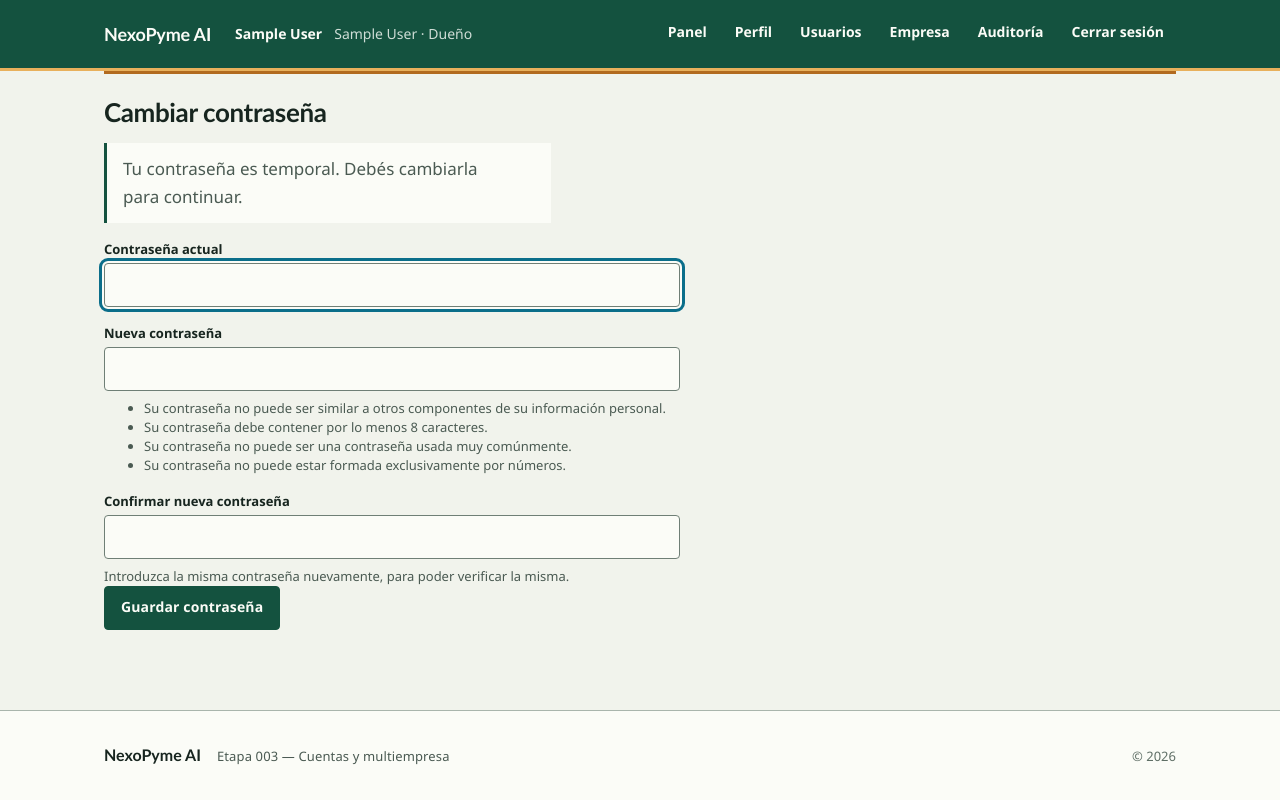
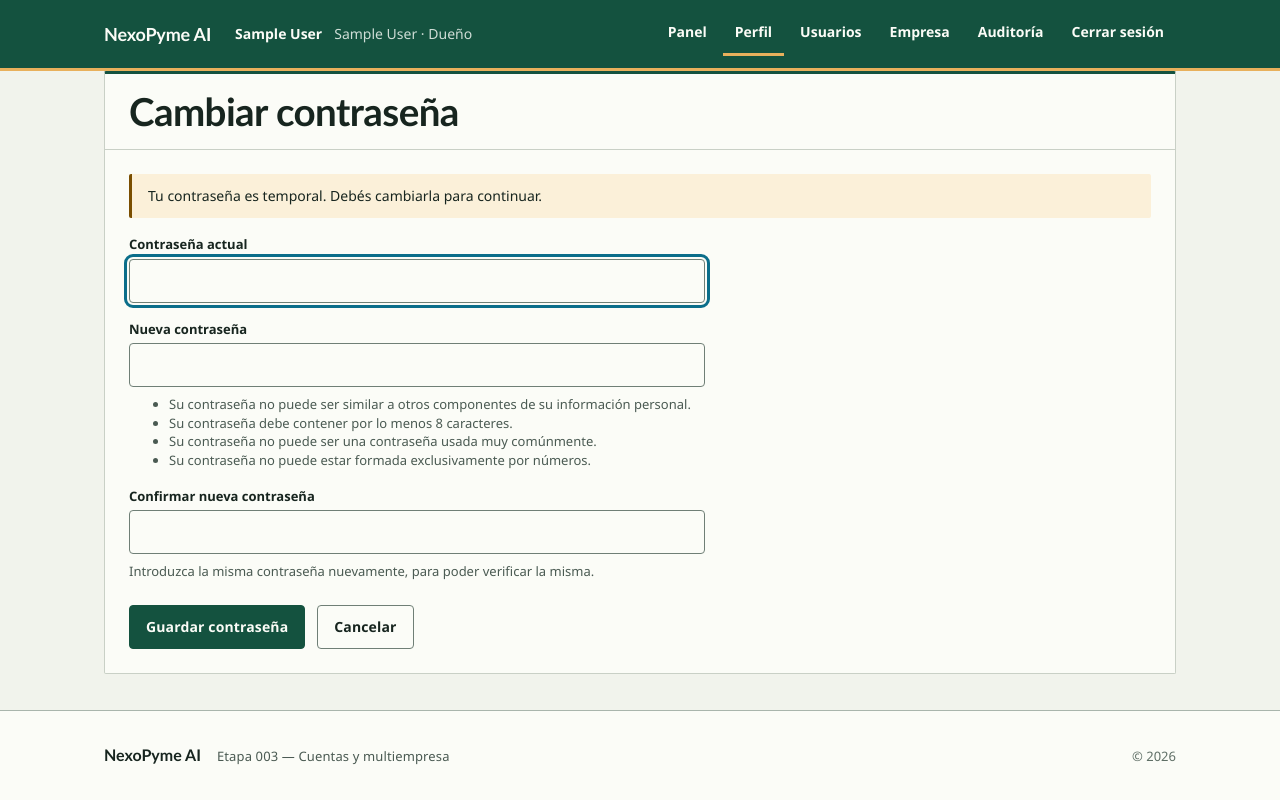
Before and after one commit to solanomillo/nexopyme-ai, a Django app: page /password/ in a window 1280 px wide. Run offline with Django 5.2, Linux system fonts and the light colour scheme; a user stored in the database is signed in; tables that the repository leaves empty hold one stand-in row (values such as "Sample post"); parts of the project's set-up code (start-up, migrations or seed data) failed here and were passed over.

Commit message:
feat(ui): migrate Mostrador profile, password and error screens
- add the profile identity sheet and password change form
- render 403 and 404 with the shared error page
- remove generic panels, naked selectors and legacy aliases
- keep the scoped home compatibility block until P2
- record T-09 approval and visual evidence

```diff
--- a/static/css/main.css
+++ b/static/css/main.css
@@ -44,16 +44,7 @@
   --color-header-ink: #fbfcf7;
   --color-header-muted: #cfddd6;
   --color-header-accent: #e8b05c;
-
-  /* Compatibilidad heredada — se retira por hitos: color P0 en T-06,
-     .panel* y selectores en T-09, home hasta P2. */
-  --color-paper: var(--color-canvas);
-  --color-paper-raised: var(--color-surface);
-  --color-rule: var(--color-border);
-  --color-rule-strong: var(--color-border-strong);
-  --color-accent-deep: #084c57;
-  --color-danger-bg: var(--color-danger-soft);
-  --color-danger-ink: var(--color-danger);
+  --color-header-hover: rgba(251, 252, 247, 0.08);
 
   /* Tipografía */
   --font-display: "Candara", "Optima", "Segoe UI", system-ui, sans-serif;
@@ -77,7 +68,6 @@
 
   /* Aliases heredados exactos de 6893e59 para las reglas no migradas y la
      home; se retiran al migrar cada consumidor. */
-  --text-xs: 0.8125rem;
   --text-sm: 0.9375rem;
   --text-base: 1.0625rem;
   --text-lg: 1.25rem;
@@ -90,7 +80,6 @@
   --line-h3: 1.25;
   --line-copy: 1.55;
   --line-tight: 1.15;
-  --line-body: 1.65;
   --line-small: 1.45;
 
   --measure-body: 66ch;
@@ -101,8 +90,6 @@
   --measure-table: 40ch;
   --measure: 62ch;
   --measure-narrow: 46ch;
-  --measure-display: 22ch;
-  --measure-title: 26ch;
   --measure-form: 36rem;
   --measure-login: 28rem;
 
@@ -123,8 +110,6 @@
   --content-max: 72rem;
 
   /* Bordes, radios y foco */
-  --rule-hairline: 1px solid var(--color-border);
-  --rule-hairline-strong: 1px solid var(--color-rule-strong);
   --radius-sm: 2px;
   --radius-control: 4px;
   --radius-pill: 999px;
@@ -763,22 +710,7 @@ samp {
   margin-top: var(--space-5);
 }
 
-[role="status"] {
-  margin-top: var(--space-4);
-  padding: var(--space-3) var(--space-4);
-  border-left: 3px solid var(--color-primary);
-  background-color: var(--color-surface);
-}
-
-.login {
-  max-width: var(--measure-login);
-}
-
 .login form {
-  margin-top: var(--space-4);
-}
-
-.error-actions {
   margin-top: var(--space-4);
 }
 
@@ -913,6 +845,11 @@ samp {
 }
 
 .sheet__header {
+  display: flex;
+  flex-wrap: wrap;
+  align-items: center;
+  justify-content: space-between;
+  gap: var(--space-3);
   border-bottom: 1px solid var(--color-border);
 }
 
@@ -925,7 +862,7 @@ samp {
 }
 
 .sheet__title {
-  font-size: var(--text-h2);
+  font-size: var(--text-h1);
 }
 
 .context-strip {
@@ -1215,18 +1136,6 @@ table select:hover {
   width: 100%;
 }
 
-.sheet__header {
-  display: flex;
-  flex-wrap: wrap;
-  align-items: center;
-  justify-content: space-between;
-  gap: var(--space-3);
-}
-
-.sheet__title {
-  font-size: var(--text-h1);
-}
-
 .work-list__heading {
   margin-top: var(--space-6);
   font-size: var(--text-h2);
@@ -1424,25 +1329,25 @@ table select:hover {
   padding-block: var(--space-7) var(--space-8);
 }
 
-.panel {
+.home-panels .panel {
   padding-block: var(--space-5) var(--space-6);
   border-top: 1px solid var(--color-border);
 }
 
-.panel--stage {
+.home-panels .panel--stage {
   border-top: 3px solid var(--color-accent);
 }
 
-.panel--next {
+.home-panels .panel--next {
   border-top: 3px solid var(--color-border);
 }
 
-.panel__title {
+.home-panels .panel__title {
   font-size: var(--text-xl);
   font-weight: 700;
 }
 
-.panel__stage {
+.home-panels .panel__stage {
   margin-top: var(--space-4);
   color: var(--color-accent-ink);
   font-family: var(--font-serif);
@@ -1451,7 +1356,7 @@ table select:hover {
   line-height: 1.4;
 }
 
-.panel__text {
+.home-panels .panel__text {
   max-width: var(--measure-narrow);
   margin-top: var(--space-4);
   color: var(--color-ink-soft);
@@ -1600,12 +1482,12 @@ button.site-nav__link {
     column-gap: clamp(2rem, 5vw, 4rem);
   }
 
-  .panel {
+  .home-panels .panel {
     padding-top: var(--space-5);
   }
 }
 
-/* 14. Responsive — 1440 px
+/* 19. Responsive — 1440 px
    ========================================================================== */
 
 @media (min-width: 90rem) {
--- a/templates/accounts/password_change.html
+++ b/templates/accounts/password_change.html
@@ -3,13 +3,16 @@
 {% block title %}Cambiar contraseña — NexoPyme AI{% endblock %}
 
 {% block content %}
-<section class="panel panel--stage" aria-labelledby="password-title">
-  <h1 class="panel__title" id="password-title">Cambiar contraseña</h1>
+<section class="sheet sheet--accent" aria-labelledby="password-title">
+  <header class="sheet__header">
+    <h1 class="sheet__title" id="password-title">Cambiar contraseña</h1>
+  </header>
 
+  <div class="sheet__body">
     {% if request.must_change_password %}
-  <p class="panel__text" role="status">
-    Tu contraseña es temporal. Debés cambiarla para continuar.
-  </p>
+    <div class="alert alert--warning" role="status">
+      <p>Tu contraseña es temporal. Debés cambiarla para continuar.</p>
+    </div>
     {% endif %}
 
     {% if form.non_field_errors %}
@@ -40,15 +43,19 @@
       </div>
       {% endfor %}
 
+      <div class="form-actions">
         <button class="button button--primary" type="submit" data-loading-label="Guardando…">Guardar contraseña</button>
+        <a class="button button--secondary" href="{% url 'accounts:profile' %}">Cancelar</a>
+      </div>
     </form>
+  </div>
 </section>
 {% endblock %}
 
 {% block scripts %}
 <script>
   (function () {
-    var form = document.querySelector(".panel form");
+    var form = document.querySelector(".sheet form");
     if (!form) {
       return;
     }
--- a/templates/base_panel.html
+++ b/templates/base_panel.html
@@ -26,7 +26,7 @@
               <a class="app-header__link" href="{% url 'accounts:panel' %}"{% if request.resolver_match.url_name == "panel" %} aria-current="page"{% endif %}>Panel</a>
             </li>
             <li class="app-header__item">
-              <a class="app-header__link" href="{% url 'accounts:profile' %}"{% if request.resolver_match.url_name == "profile" or request.resolver_match.url_name == "profile_detail" %} aria-current="page"{% endif %}>Perfil</a>
+              <a class="app-header__link" href="{% url 'accounts:profile' %}"{% if request.resolver_match.url_name == "profile" or request.resolver_match.url_name == "profile_detail" or request.resolver_match.url_name == "password_change" %} aria-current="page"{% endif %}>Perfil</a>
             </li>
             {% if panel_nav.users %}
             <li class="app-header__item">
```
Also changed, not shown: other parts of static/css/main.css (+41 -131 lines), specs/004-rediseno-visual/spec.md (+1 -1 lines), specs/004-rediseno-visual/tasks.md (+5 -5 lines), templates/accounts/profile.html (+24 -14 lines), templates/errors/403.html (+8 -5 lines), templates/errors/404.html (+6 -3 lines). Lines whose indentation alone changed are shown as unchanged.
